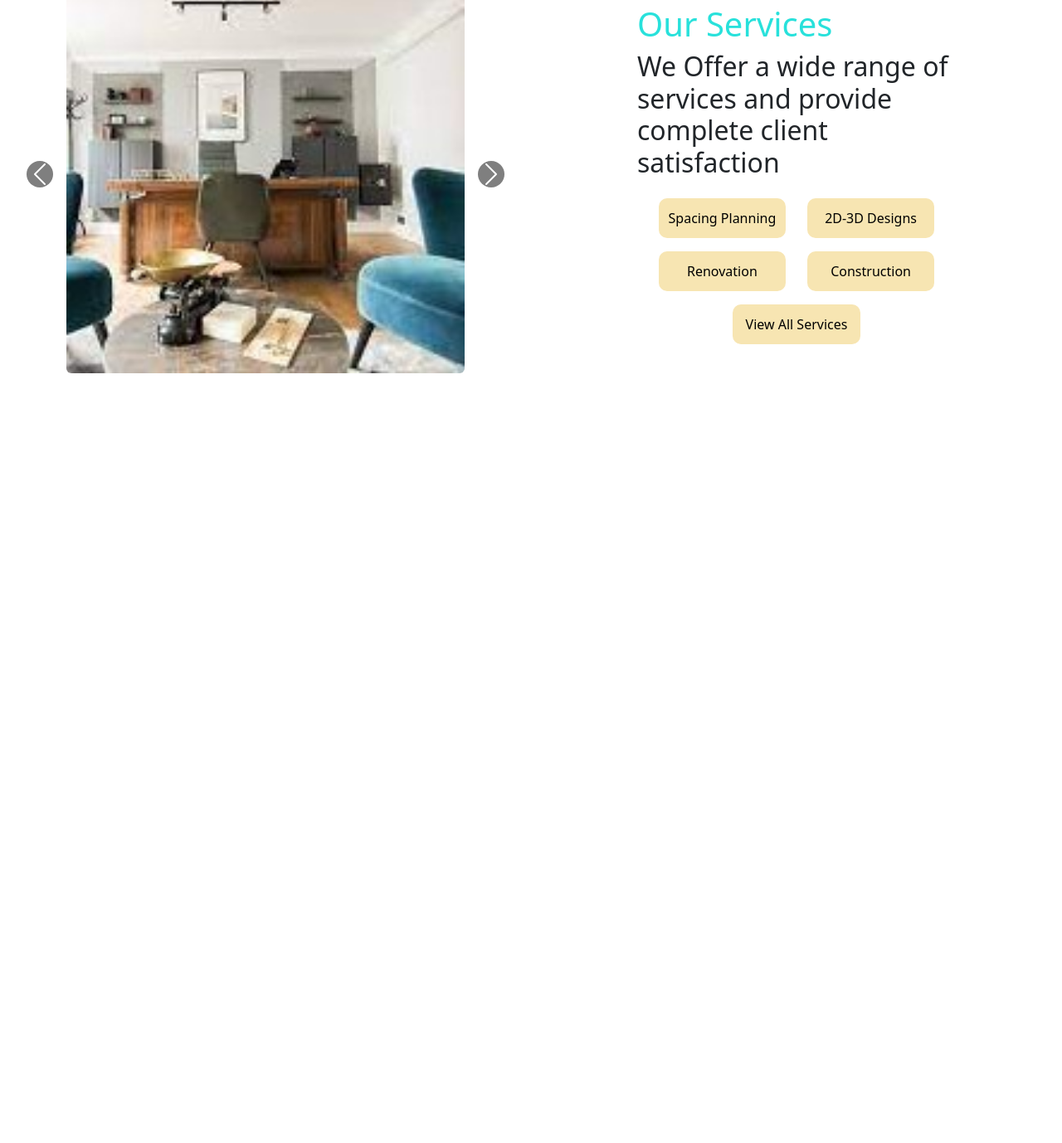
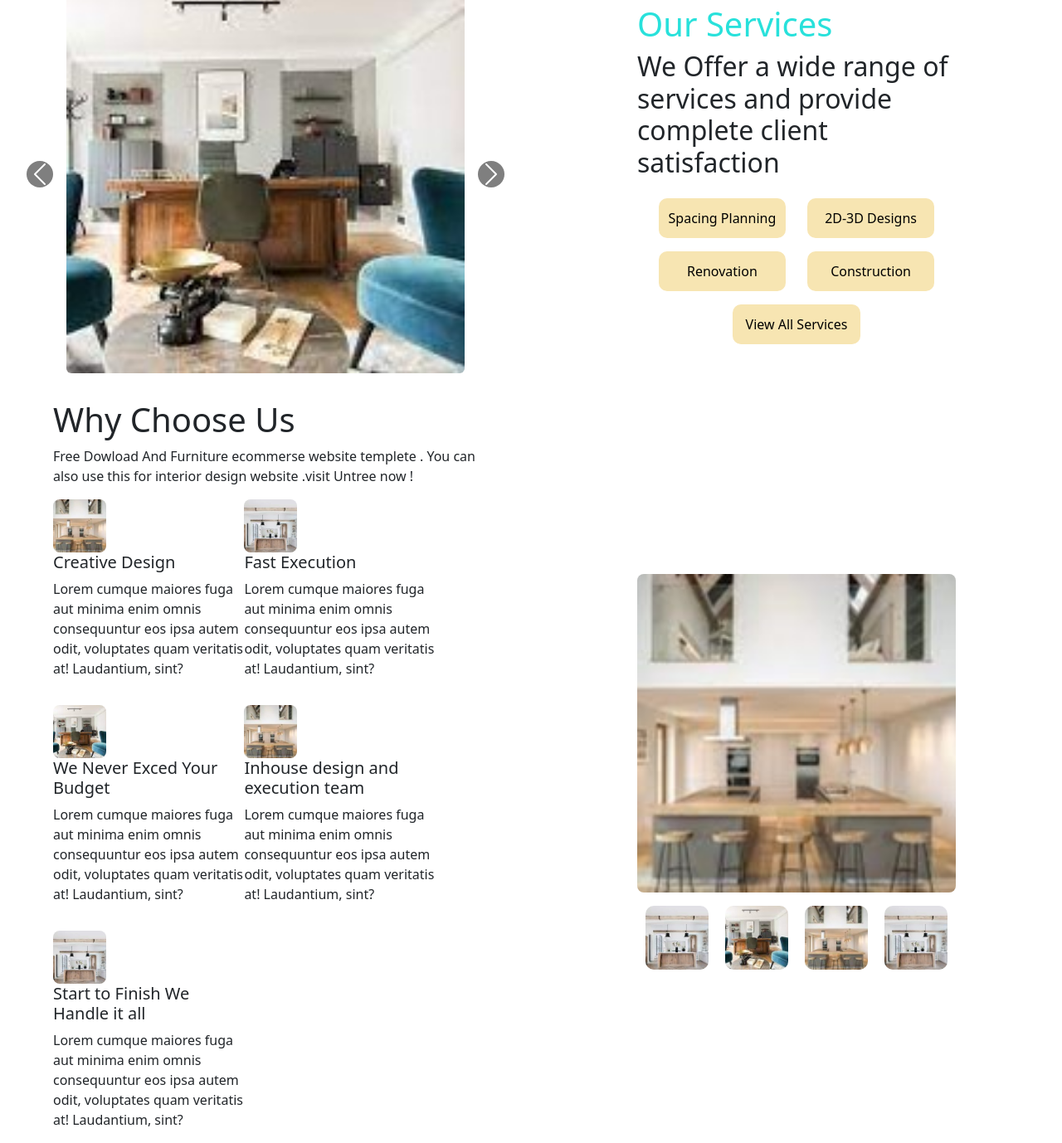
Before and after one commit to tripathi45/Clone-Project, a plain HTML site: page index.html in a window 1280 px wide. Shown: the part 534-1912 px from the top of the page at 83% size. Before the commit the page ends 984 px from the top, so only its background shows below. Drawn offline with nearby package versions, Linux system fonts and the light colour scheme.

Commit message:
17-01-2023 22:47

```diff
--- a/index.html
+++ b/index.html
@@ -79,6 +79,58 @@
           </div>
         </div>
     </section>
+    <section>
+      <div id="root5">
+        <div class="root6">
+          <div id="root8">
+            <h1>Why Choose Us</h1>
+            <p>Free Dowload And Furniture ecommerse website templete . You can also use this for interior design website .visit Untree now !</p>
+            <div id="root9">
+              <div class="root10">
+                <div>
+                  <img src="Images/Logo1.jpg">
+                  <h2>Creative Design</h2>
+                  <p>Lorem  cumque maiores fuga aut minima enim omnis consequuntur eos ipsa autem odit, voluptates quam veritatis at! Laudantium, sint?</p>
+                </div>
+                <div>
+                  <img src="Images/Logo2.jpg">
+                  <h2>Fast Execution</h2>
+                  <p>Lorem  cumque maiores fuga aut minima enim omnis consequuntur eos ipsa autem odit, voluptates quam veritatis at! Laudantium, sint?</p>
+                </div>
+              </div>
+              <div class="root10">
+                <div>
+                  <img src="Images/Logo3.jpg">
+                  <h2>We Never Exced Your Budget</h2>
+                  <p>Lorem  cumque maiores fuga aut minima enim omnis consequuntur eos ipsa autem odit, voluptates quam veritatis at! Laudantium, sint?</p>
+                </div>
+                <div>
+                  <img src="Images/Logo1.jpg">
+                  <h2>Inhouse design and execution team</h2>
+                  <p>Lorem  cumque maiores fuga aut minima enim omnis consequuntur eos ipsa autem odit, voluptates quam veritatis at! Laudantium, sint?</p>
+                </div>
+                </div>
+                <div>
+                <div class="root11">
+                  <img src="Images/Logo2.jpg">
+                  <h2>Start to Finish We Handle it all</h2>
+                  <p>Lorem  cumque maiores fuga aut minima enim omnis consequuntur eos ipsa autem odit, voluptates quam veritatis at! Laudantium, sint?</p>
+                </div>
+                </div>
+            </div>
+          </div>
+        </div>
+        <div class="root6">
+          <img src="Images/Logo1.jpg">
+          <div id="root7">
+            <img src="Images/Logo2.jpg">
+            <img src="Images/Logo3.jpg">
+            <img src="Images/Logo1.jpg">
+            <img src="Images/Logo2.jpg">
+          </div>
+        </div>
+      </div>
+    </section>
     <script src="https://cdn.jsdelivr.net/npm/bootstrap@5.3.0-alpha1/dist/js/bootstrap.bundle.min.js" integrity="sha384-w76AqPfDkMBDXo30jS1Sgez6pr3x5MlQ1ZAGC+nuZB+EYdgRZgiwxhTBTkF7CXvN" crossorigin="anonymous"></script>
     <!-- fourth-div -->
     <!-- <section id="third-section">
--- a/style.css
+++ b/style.css
@@ -116,3 +116,73 @@ body{
 #root4 button:hover{
     border: 2px solid #28E1DB;
 }
+#root5{
+    display: flex;
+    margin-top: 4vh;
+}
+.root6{
+    width:50vw;
+    display: flex;
+    flex-direction: column;
+    justify-content: center;
+    align-items: center;
+}
+.root6 img{
+    width: 30vw;
+    border-radius: 1vh;
+}
+#root7{
+    width: 30vw;
+    align-items: center;
+    margin-top: 2vh;
+    display: flex;
+    justify-content: space-around;
+    transition: 0.5s;
+}
+#root7 img{
+    width: 6vw;
+    border-radius: 10px ;
+}
+#root7 img:hover{
+    border: 2px solid #28E1DB;
+}
+#root8{
+    width: 40vw;
+}
+#root9{
+    width: 35vw;
+}
+.root10{
+    display: flex;
+    margin-bottom: 2vh;
+}
+.root10 img{
+    width: 5vw;
+    transition: 0.2s;
+}
+.root10 p{
+    width: 18vw;
+    font-size: 2vh;
+}
+.root10 h2{
+    width: 18vw;
+    font-size: 2.5vh;
+}
+.root11 img{
+    width: 5vw;
+    transition: 0.2s;
+}
+.root11 p{
+    width: 18vw;
+    font-size: 2vh;
+}
+.root11 h2{
+    width: 18vw;
+    font-size: 2.5vh;
+}
+.root10 img:hover{
+    border: 2px solid #28E1DB;
+}
+.root11 img:hover{
+    border: 2px solid #28E1DB;
+}
```
